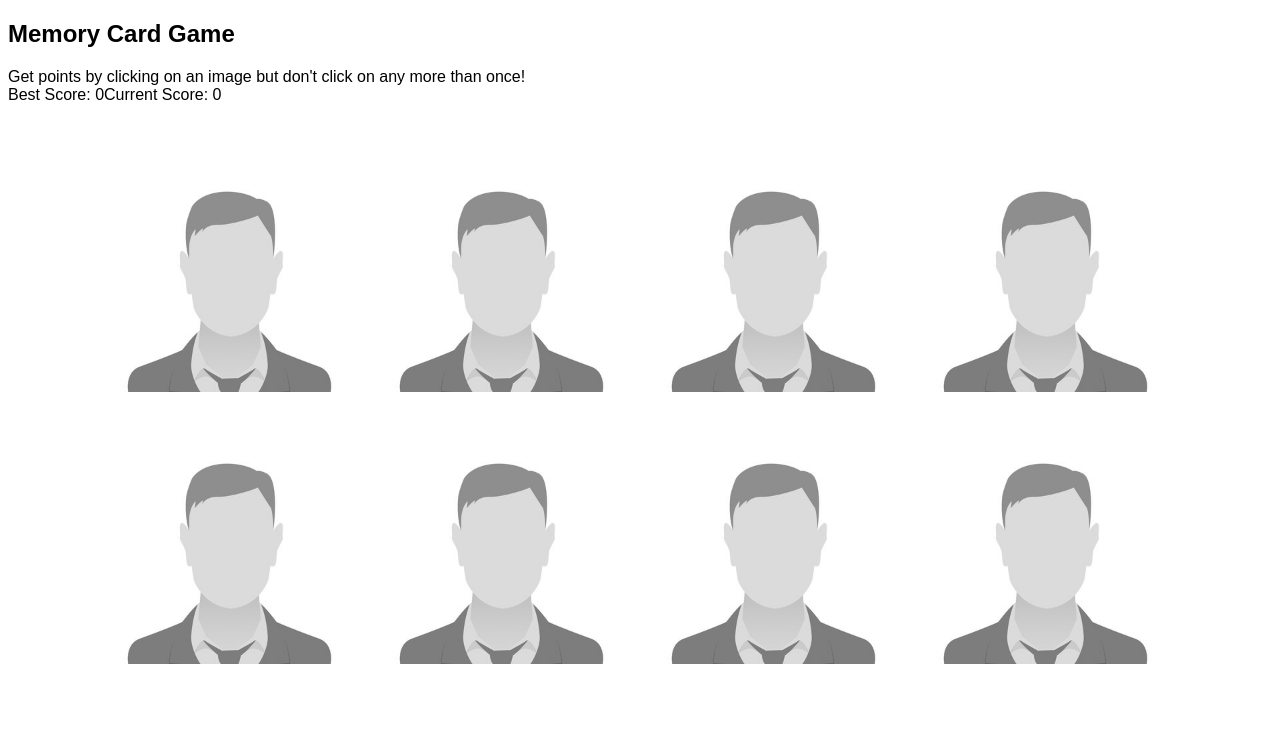
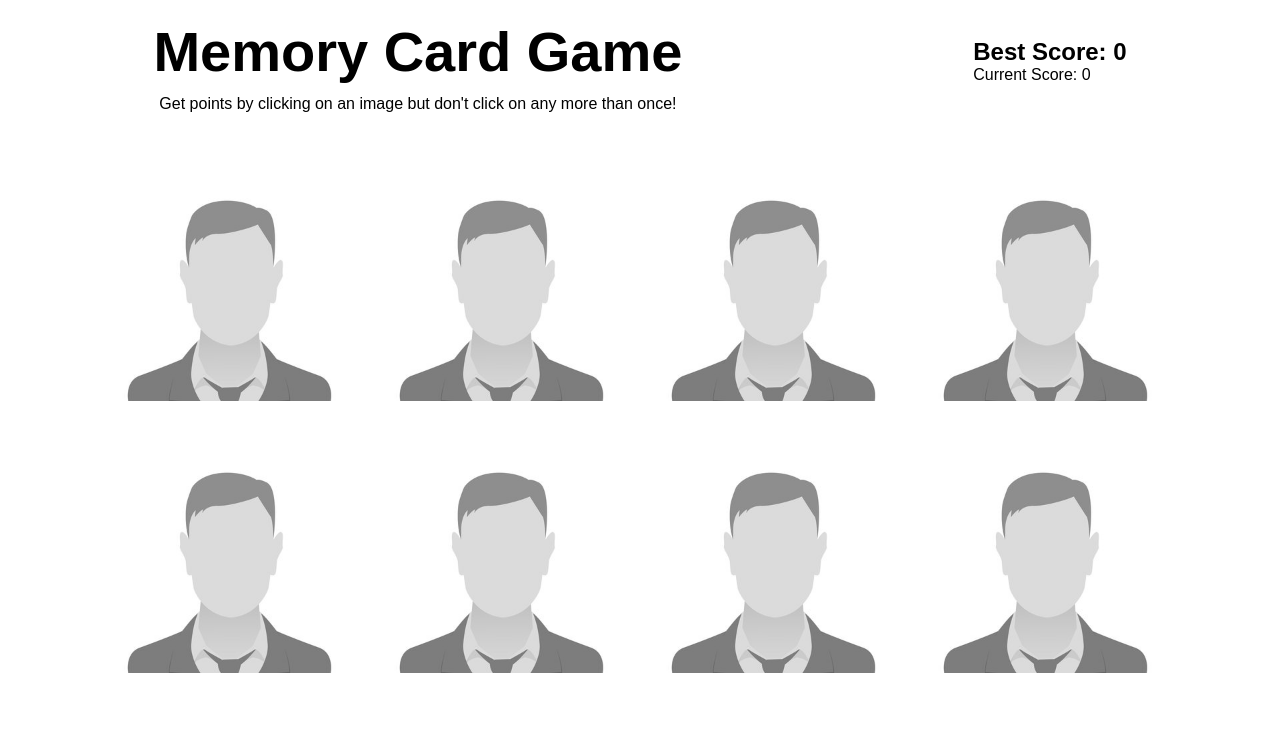
Before and after one commit to G-Cioni/memory-card, a React (Create React App) app: page / in a window 1280 px wide. Shown: the top 734 px of the page. Built offline with nearby package versions, Linux system fonts and the light colour scheme.

Commit message:
Basic navbar formatting

```diff
--- a/src/styles/NavbarStyled.js
+++ b/src/styles/NavbarStyled.js
@@ -1,7 +1,19 @@
 import styled from 'styled-components';
 
-export const NavBarStyled = styled.nav``;
+export const NavBarStyled = styled.nav`
+  align-items: center;
+  display: grid;
+  grid-template-areas: 'title scoreboard' 'description scoreboard';
+`;
 
-export const Title = styled.h1``;
+export const Title = styled.h1`
+  font-size: 3.5em;
+  grid-area: title;
+  justify-self: center;
+  margin: 0.2em 0em;
+`;
 
-export const Description = styled.span``;
+export const Description = styled.span`
+  grid-area: description;
+  justify-self: center;
+`;
--- a/src/styles/ScoreboardStyled.js
+++ b/src/styles/ScoreboardStyled.js
@@ -1,5 +1,13 @@
 import styled from 'styled-components';
 
-export const ScoreboardStyled = styled.div``;
-export const BestScore = styled.span``;
+export const ScoreboardStyled = styled.div`
+  display: flex;
+  flex-direction: column;
+  grid-area: scoreboard;
+  justify-self: center;
+`;
+export const BestScore = styled.span`
+  font-size: 1.5em;
+  font-weight: 600;
+`;
 export const CurrentScore = styled.span``;
```
